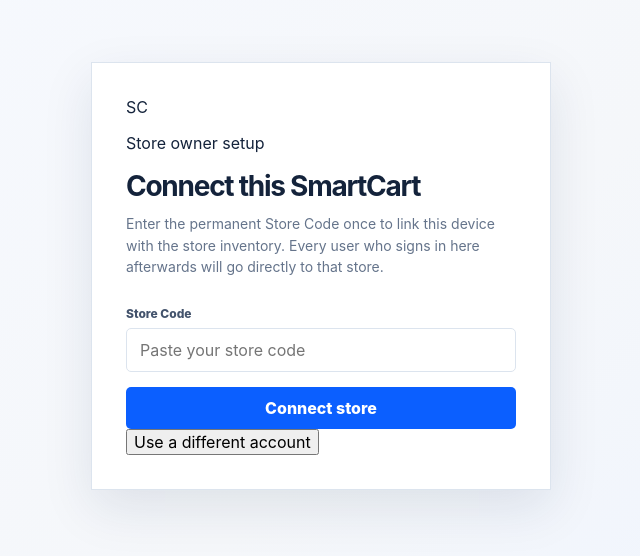
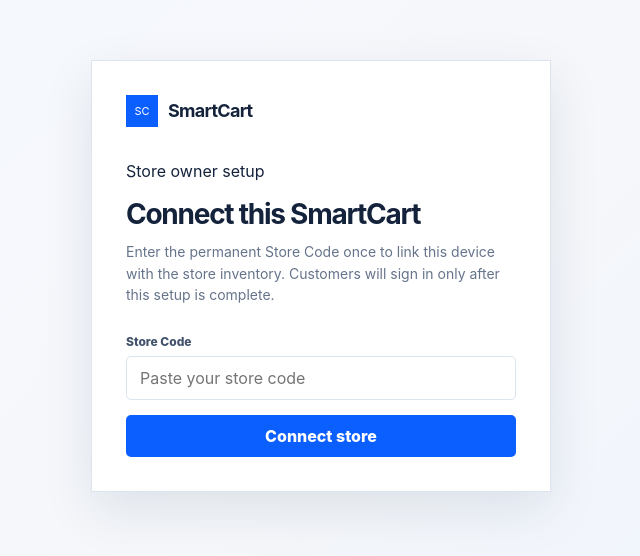
Before and after one commit to anshbajpai1/SmartCart, a React (Create React App) app in the folder smartcart-user/: page /activate-store in a window 1280 px wide. Shown: the part 124-680 px from the top of the page, without its empty margins (319-959 px from the left). Built offline with nearby package versions, Linux system fonts and the light colour scheme; no server answers; sample sign-in values are in the browser's storage.

Commit message:
Move store setup before customer login

```diff
--- a/smartcart-user/src/App.js
+++ b/smartcart-user/src/App.js
@@ -9,30 +9,29 @@
 import "./index.css";
 
 const ACTIVE_STORE_KEY = "smartcart.activeStore";
+const getActiveStore = () => {
+  try { return JSON.parse(localStorage.getItem(ACTIVE_STORE_KEY) || "null"); }
+  catch { return null; }
+};
 
 export default function App() {
   const [user, setUser] = useState(null);
   const [cartItems, setCartItems] = useState([]);
-  const [store, setStore] = useState(null);
+  const [store, setStore] = useState(getActiveStore);
   useEffect(() => auth.onAuthStateChanged((currentUser) => {
     setUser(currentUser); setCartItems([]);
-    if (currentUser) {
-      // A store belongs to this device, not to an individual customer account.
-      // Existing per-user activations are migrated once for a seamless upgrade.
-      let saved = localStorage.getItem(ACTIVE_STORE_KEY);
-      if (!saved) {
-        saved = localStorage.getItem(`smartcart.store.${currentUser.uid}`);
-        if (saved) localStorage.setItem(ACTIVE_STORE_KEY, saved);
-      }
-      setStore(saved ? JSON.parse(saved) : null);
-    } else setStore(null);
+    // Existing per-user activations are migrated once to the shared device setup.
+    if (currentUser && !getActiveStore()) {
+      const saved = localStorage.getItem(`smartcart.store.${currentUser.uid}`);
+      if (saved) { localStorage.setItem(ACTIVE_STORE_KEY, saved); setStore(JSON.parse(saved)); }
+    }
   }), []);
   const activateStore = (selectedStore) => { localStorage.setItem(ACTIVE_STORE_KEY, JSON.stringify(selectedStore)); setStore(selectedStore); };
   const signOut = async () => { setCartItems([]); await auth.signOut(); };
-  const protectedPage = (page) => user ? page : <Navigate to="/" replace />;
+  const protectedPage = (page) => user ? page : <Navigate to={store ? "/" : "/activate-store"} replace />;
   return <Router><Routes>
-    <Route path="/" element={user ? <Navigate to={store ? "/cart" : "/activate-store"} replace /> : <LoginPage onLoginSuccess={setUser} />} />
-    <Route path="/activate-store" element={protectedPage(store ? <Navigate to="/cart" replace /> : <StoreActivationPage user={user} onActivated={activateStore} onSignOut={signOut} />)} />
+    <Route path="/" element={store ? (user ? <Navigate to="/cart" replace /> : <LoginPage onLoginSuccess={setUser} />) : <Navigate to="/activate-store" replace />} />
+    <Route path="/activate-store" element={store ? <Navigate to="/" replace /> : <StoreActivationPage onActivated={activateStore} />} />
     <Route path="/cart" element={protectedPage(store ? <CartPage user={user} adminId={store.adminId} storeName={store.storeName} cartItems={cartItems} setCartItems={setCartItems} onSignOut={signOut} /> : <Navigate to="/activate-store" replace />)} />
     <Route path="/checkout" element={protectedPage(store ? <CheckoutPage adminId={store.adminId} clearCart={() => setCartItems([])} onComplete={signOut} /> : <Navigate to="/activate-store" replace />)} />
     <Route path="/invoice" element={<InvoicePage />} /><Route path="*" element={<Navigate to="/" replace />} />
--- a/smartcart-user/src/pages/StoreActivationPage.jsx
+++ b/smartcart-user/src/pages/StoreActivationPage.jsx
@@ -2,7 +2,7 @@
 import { collection, getDocs, limit, query } from "firebase/firestore";
 import { db } from "../firebase";
 
-export default function StoreActivationPage({ user, onActivated, onSignOut }) {
+export default function StoreActivationPage({ onActivated }) {
   const [storeCode, setStoreCode] = useState("");
   const [error, setError] = useState("");
   const [loading, setLoading] = useState(false);
@@ -15,5 +15,5 @@
     catch { setError("We could not find that store. Check the code and try again."); }
     finally { setLoading(false); }
   };
-  return <div className="auth-shell"><main className="auth-card activation-card"><div className="brand-mark">SC</div><p className="eyebrow">Store owner setup</p><h1>Connect this SmartCart</h1><p className="auth-copy">Enter the permanent Store Code once to link this device with the store inventory. Every user who signs in here afterwards will go directly to that store.</p><form onSubmit={activate}><div className="field"><label htmlFor="store-code">Store Code</label><input className="form-input" id="store-code" value={storeCode} onChange={(event) => setStoreCode(event.target.value)} placeholder="Paste your store code" autoComplete="off" required /></div>{error && <p className="feedback">{error}</p>}<button className="button button-primary full-width" disabled={loading}>{loading ? "Verifying store…" : "Connect store"}</button></form><button className="text-button" onClick={onSignOut}>Use a different account</button></main></div>;
+  return <div className="auth-shell"><main className="auth-card activation-card"><div className="auth-brand"><span>SC</span><strong>SmartCart</strong></div><p className="eyebrow">Store owner setup</p><h1>Connect this SmartCart</h1><p className="auth-copy">Enter the permanent Store Code once to link this device with the store inventory. Customers will sign in only after this setup is complete.</p><form onSubmit={activate}><div className="field"><label htmlFor="store-code">Store Code</label><input className="form-input" id="store-code" value={storeCode} onChange={(event) => setStoreCode(event.target.value)} placeholder="Paste your store code" autoComplete="off" required /></div>{error && <p className="feedback">{error}</p>}<button className="button button-primary full-width" disabled={loading}>{loading ? "Verifying store…" : "Connect store"}</button></form></main></div>;
 }
```
